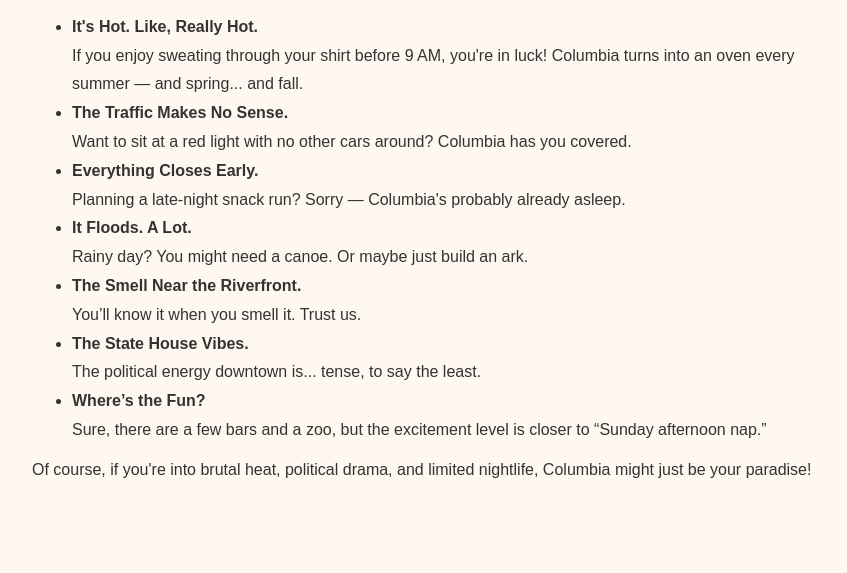
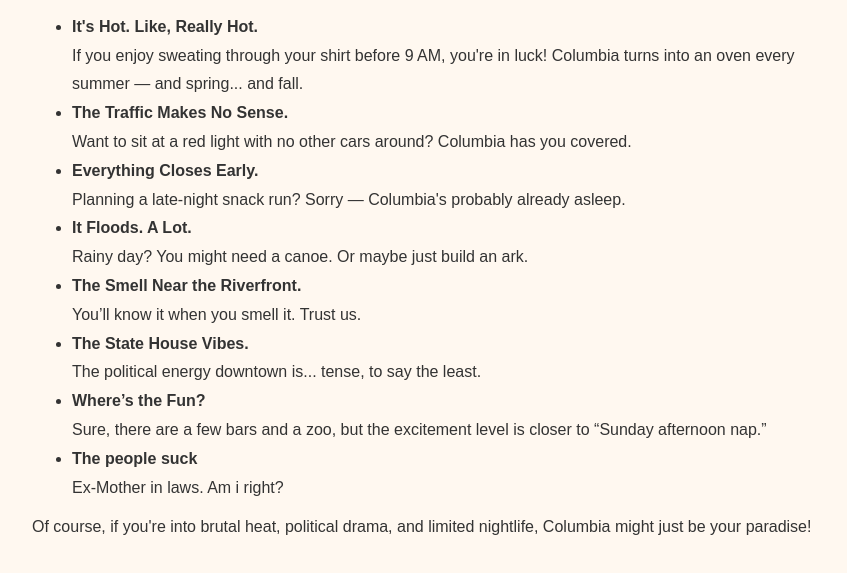
Before and after one commit to zaireali649/luit-march-2025-gold-static, a plain HTML site: page index.html in a window 1280 px wide. Shown: the part 151-724 px from the top of the page, without its empty margins (208-1055 px from the left). Drawn offline with Linux system fonts and the light colour scheme.

Commit message:
Update index.html

```diff
--- a/index.html
+++ b/index.html
@@ -45,6 +45,8 @@
             The political energy downtown is... tense, to say the least.</li>
         <li><strong>Where’s the Fun?</strong><br>
             Sure, there are a few bars and a zoo, but the excitement level is closer to “Sunday afternoon nap.”</li>
+        <li><strong>The people suck</strong><br>
+            Ex-Mother in laws. Am i right?</li>
     </ul>
 
     <p>Of course, if you're into brutal heat, political drama, and limited nightlife, Columbia might just be your paradise!</p>
```
